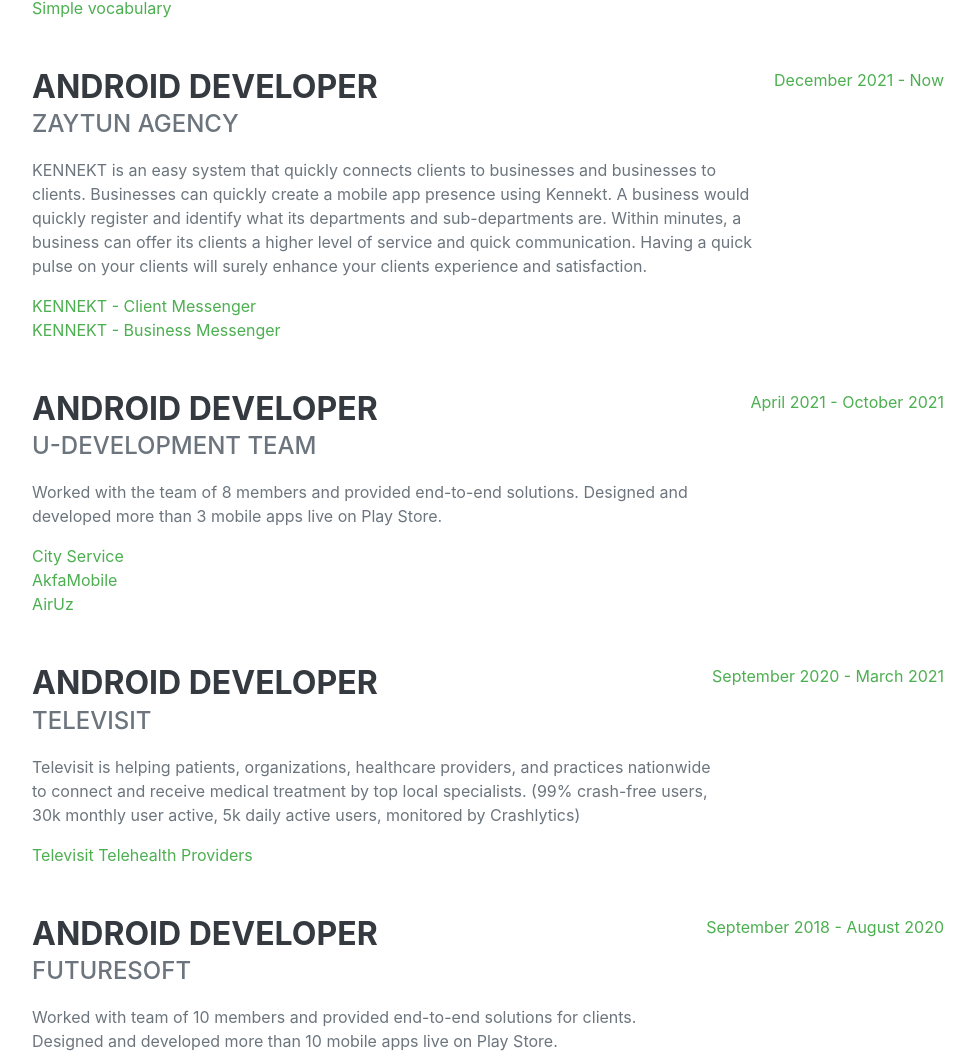
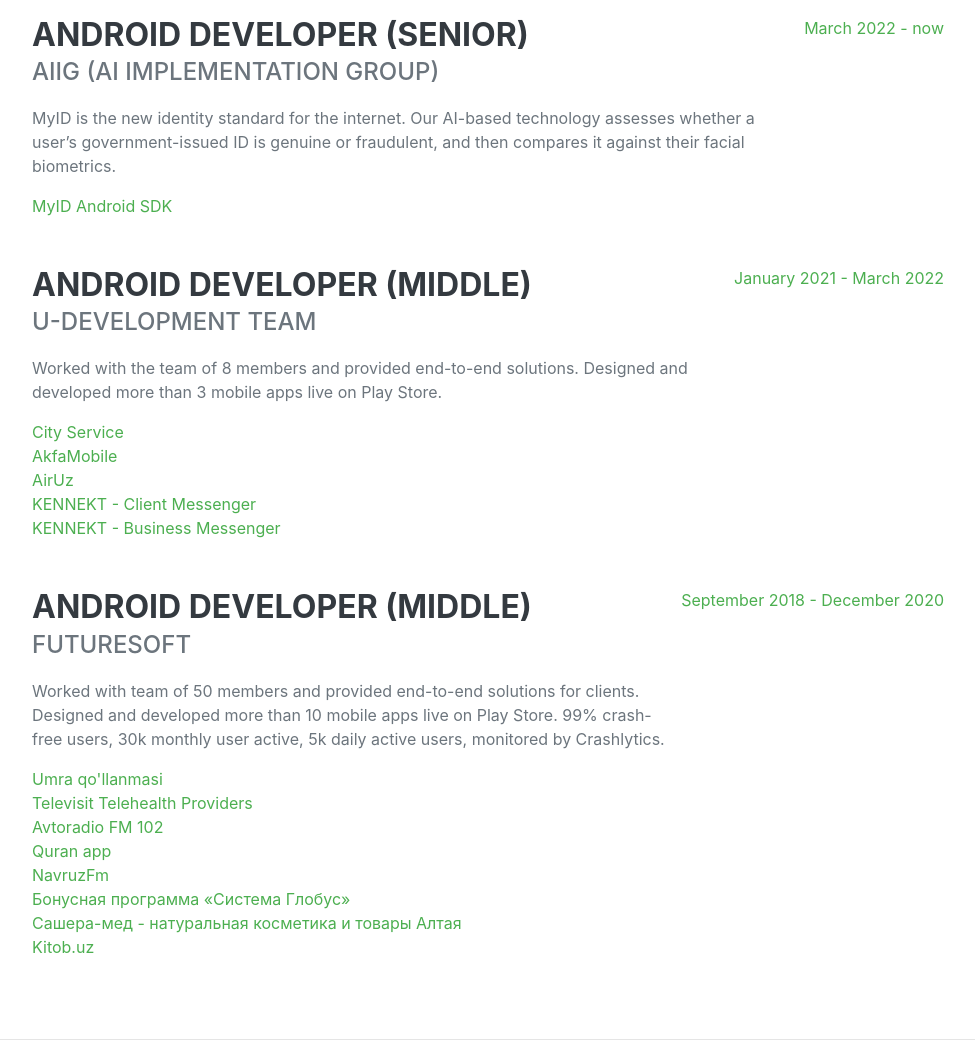
Before and after one commit to sjavokhir/sjavokhir.github.io, a plain HTML site: page index.html in a window 1280 px wide. Shown: the part 1323-2379 px from the top of the page, without its empty margins (288-1263 px from the left). Drawn offline with nearby package versions, Linux system fonts and the light colour scheme; a web font is replaced by a local one.

Commit message:
Update index.html

```diff
--- a/index.html
+++ b/index.html
@@ -64,8 +64,7 @@
             <h2 class="mb-5">Experience</h2>
             <div class="d-flex flex-column flex-md-row justify-content-between mb-5">
                 <div class="flex-grow-1">
-                    <h3 class="mb-0">Freelance</h3>
-                    <div class="subheading mb-3">My apps</div>
+                    <h3 class="mb-0">My apps</h3>
                     <p>Successfully completed 10+ projects on freelancer. Completed 100% successful projects with all good rating.</p>
                     <a href="https://play.google.com/store/apps/details?id=sj.muslim.app">Muslim UZ</a><br>
                     <a href="https://play.google.com/store/apps/details?id=sj.tafseeruz.app">Qur'oni Karim tarjimasi MP3</a><br>
@@ -78,41 +77,35 @@
                     <a href="https://play.google.com/store/apps/details?id=uz.javokhirdev.svocabulary">Simple vocabulary</a><br>
                 </div>
             </div>
-            <div class="d-flex flex-column flex-md-row justify-content-between mb-5">
+             <div class="d-flex flex-column flex-md-row justify-content-between mb-5">
                 <div class="flex-grow-1">
-                    <h3 class="mb-0">Android developer</h3>
-                    <div class="subheading mb-3">Zaytun agency</div>
-                    <p>KENNEKT is an easy system that quickly connects clients to businesses and businesses to clients. Businesses can quickly create a mobile app presence using Kennekt. A business would quickly register and identify what its departments and sub-departments are. Within minutes, a business can offer its clients a higher level of service and quick communication. Having a quick pulse on your clients will surely enhance your clients experience and satisfaction.</p>
-                    <a href="https://play.google.com/store/apps/details?id=com.kennekt.client">KENNEKT - Client Messenger</a><br>
-                    <a href="https://play.google.com/store/apps/details?id=com.kennekt.businessmobile">KENNEKT - Business Messenger</a><br>
+                    <h3 class="mb-0">Android developer (Senior)</h3>
+                    <div class="subheading mb-3">AIIG (AI Implementation Group)</div>
+                    <p>MyID is the new identity standard for the internet. Our AI-based technology assesses whether a user’s government-issued ID is genuine or fraudulent, and then compares it against their facial biometrics.</p>
+                    <a href="https://play.google.com/store/apps/details?id=uz.uzinfocom.myid">MyID Android SDK</a><br>
                 </div>
-                <div class="flex-shrink-0"><span class="text-primary">December 2021 - Now</span></div>
+                <div class="flex-shrink-0"><span class="text-primary">March 2022 - now</span></div>
             </div>
             <div class="d-flex flex-column flex-md-row justify-content-between mb-5">
                 <div class="flex-grow-1">
-                    <h3 class="mb-0">Android developer</h3>
+                    <h3 class="mb-0">Android developer (Middle)</h3>
                     <div class="subheading mb-3">U-Development Team</div>
                     <p>Worked with the team of 8 members and provided end-to-end solutions. Designed and developed more than 3 mobile apps live on Play Store.</p>
                     <a href="https://play.google.com/store/apps/details?id=uz.cityservice.csmobile">City Service</a><br>
                     <a href="https://play.google.com/store/apps/details?id=uz.udevteam.udocument">AkfaMobile</a><br>
                     <a href="https://play.google.com/store/apps/details?id=alpha.soft.uzhymet">AirUz</a><br>
+                    <a href="https://play.google.com/store/apps/details?id=com.kennekt.client">KENNEKT - Client Messenger</a><br>
+                    <a href="https://play.google.com/store/apps/details?id=com.kennekt.businessmobile">KENNEKT - Business Messenger</a><br>
                 </div>
-                <div class="flex-shrink-0"><span class="text-primary">April 2021 - October 2021</span></div>
-            </div>
-            <div class="d-flex flex-column flex-md-row justify-content-between mb-5">
-                <div class="flex-grow-1">
-                    <h3 class="mb-0">Android developer</h3>
-                    <div class="subheading mb-3">Televisit</div>
-                    <p>Televisit is helping patients, organizations, healthcare providers, and practices nationwide to connect and receive medical treatment by top local specialists. (99% crash-free users, 30k monthly user active, 5k daily active users, monitored by Crashlytics)</p>
-                    <a href="https://play.google.com/store/apps/details?id=com.televisit.app">Televisit Telehealth Providers</a><br>
-                </div>
-                <div class="flex-shrink-0"><span class="text-primary">September 2020 - March 2021</span></div>
+                <div class="flex-shrink-0"><span class="text-primary">January 2021 - March 2022</span></div>
             </div>
             <div class="d-flex flex-column flex-md-row justify-content-between">
                 <div class="flex-grow-1">
-                    <h3 class="mb-0">Android developer</h3>
+                    <h3 class="mb-0">Android developer (Middle)</h3>
                     <div class="subheading mb-3">FutureSoft</div>
-                    <p>Worked with team of 10 members and provided end-to-end solutions for clients. Designed and developed more than 10 mobile apps live on Play Store.</p>
+                    <p>Worked with team of 50 members and provided end-to-end solutions for clients. Designed and developed more than 10 mobile apps live on Play Store. 99% crash-free users, 30k monthly user active, 5k daily active users, monitored by Crashlytics.</p>
+                    <a href="https://play.google.com/store/apps/details?id=uz.devteam.hajjumrahguide">Umra qo'llanmasi</a><br>
+                    <a href="https://play.google.com/store/apps/details?id=com.televisit.app">Televisit Telehealth Providers</a><br>
                     <a href="https://play.google.com/store/apps/details?id=avto.radio.uz">Avtoradio FM 102</a><br>
                     <a href="https://play.google.com/store/apps/details?id=sj.quran.app">Quran app</a><br>
                     <a href="https://play.google.com/store/apps/details?id=radio.navruz.fm">NavruzFm</a><br>
@@ -120,7 +113,7 @@
                     <a href="https://play.google.com/store/apps/details?id=ru.sasheramed">Сашера-мед - натуральная косметика и товары Алтая</a><br>
                     <a href="https://play.google.com/store/apps/details?id=uz.kitob.itsm">Kitob.uz</a><br>
                 </div>
-                <div class="flex-shrink-0"><span class="text-primary">September 2018 - August 2020</span></div>
+                <div class="flex-shrink-0"><span class="text-primary">September 2018 - December 2020</span></div>
             </div>
         </div>
     </section>
```
